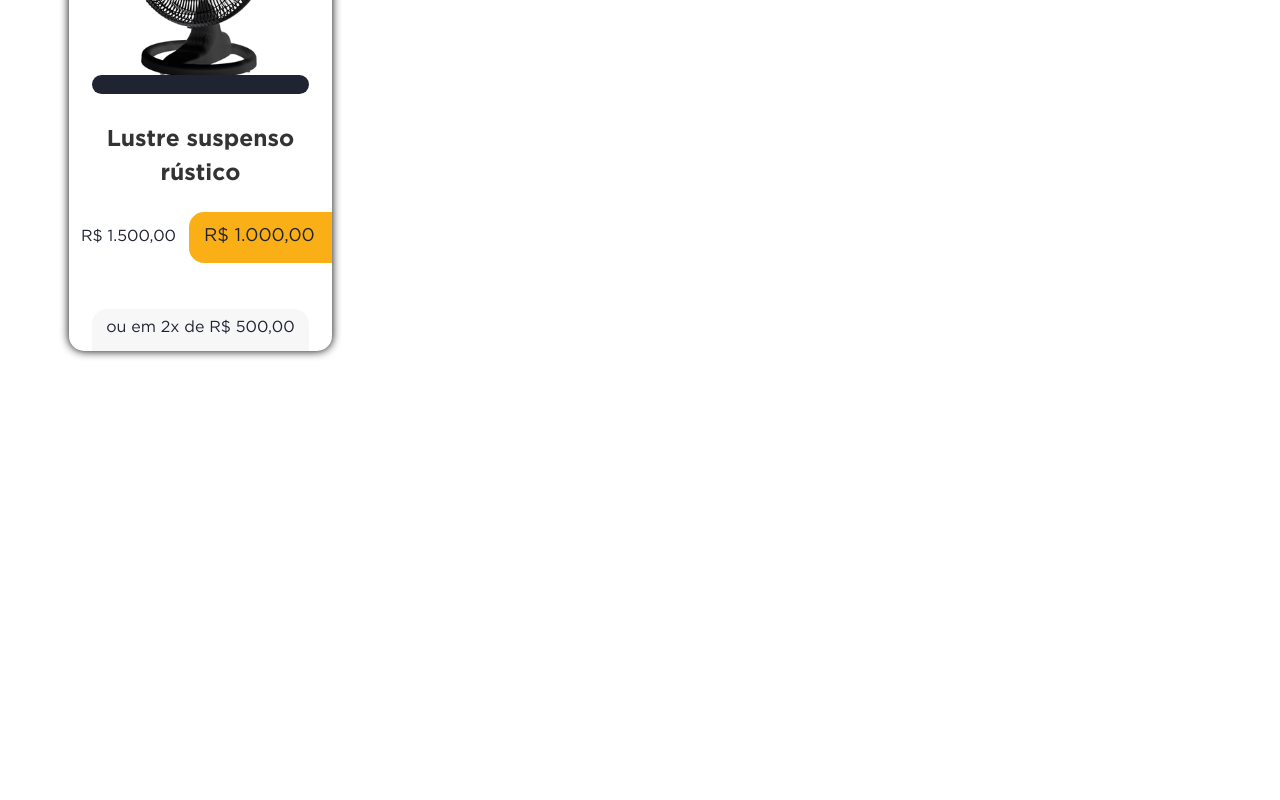
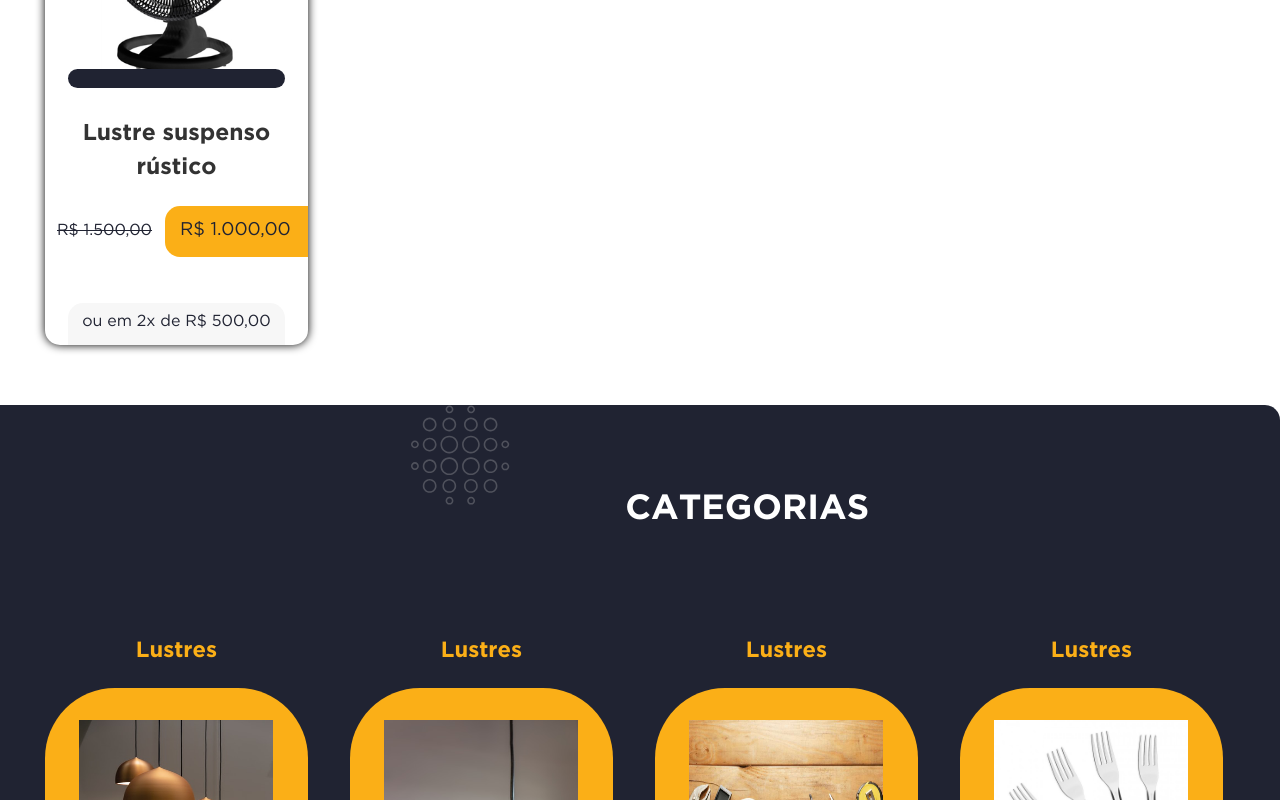
Before and after one commit to joaoSouza-js/Eletricas-J.Santos, a React (Vite) app: page / in a window 1280 px wide. Shown: the part 2000-2800 px from the top of the page. Before the commit the page ends 2497 px from the top, so only its background shows below. Built offline with nearby package versions, Linux system fonts and the light colour scheme; a web font is replaced by a local one.

Commit message:
feat(screen:home) create CategroyCard

```diff
--- /dev/null
+++ b/src/components/CategoryCard/index.tsx
@@ -0,0 +1,21 @@
+import { CategoryCardContainer } from "./styles";
+
+interface CategoryCardProps {
+    category: string,
+    imageUrl: string,
+}
+
+
+export function CategoryCard({category,imageUrl}: CategoryCardProps){
+   return (
+        <CategoryCardContainer>
+            <span>{category}</span>
+            <div>
+                <img src={imageUrl} alt={`ilustração para a catgoria de  productos: ${category}`} />
+
+            </div>
+
+        </CategoryCardContainer>
+
+    )
+}
--- /dev/null
+++ b/src/components/CategoryCard/styles.ts
@@ -0,0 +1,32 @@
+import { styled } from "@stitches/react";
+
+export const CategoryCardContainer = styled('div', {
+    display: 'flex',
+    alignItems: 'center',
+    width: '16.43rem',
+
+    flexDirection: 'column',
+    gap: '1.25rem',
+
+    '& > span': {
+        fontWeight: 'bold',
+        fontSize: '1.375rem',
+        color: '$yellow400',
+    },
+
+
+    '& > div': {
+        height: '16.125rem',
+        width: '16.4375rem',
+        display: 'flex',
+        alignItems: 'center',
+        justifyContent: 'center',
+        borderRadius: '4.38rem',
+        backgroundColor: '$yellow400',
+
+        '& img': {
+            width: '12.125rem',
+            height: '12.125rem',
+        }
+    }
+})
--- a/src/components/Header/styles.ts
+++ b/src/components/Header/styles.ts
@@ -30,6 +30,7 @@ export const HeaderContainer = styled('header',{
 
 export const HeaderNavigator = styled('nav', {
     display: 'flex',
+    flexWrap: 'wrap',
     flexGrow: 1,
     alignItems: 'center',
     paddingLeft: '158px',
--- a/src/components/ProductCard/styles.ts
+++ b/src/components/ProductCard/styles.ts
@@ -74,7 +74,7 @@ export const ProductPrices = styled('div', {
     paddingLeft: '0.75rem',
 
      '& > span' : {
-
+        textDecoration: 'line-through',
         fontSize: '1rem',
 
      },
--- a/src/pages/Home/index.tsx
+++ b/src/pages/Home/index.tsx
@@ -1,11 +1,12 @@
 import { Header } from "../../components/Header";
-import { EmphasisProducts, HomeContainer, Presentation, PresentationContent, PresentationFooter, PresentationNavigation, Products } from "./styles";
+import { Category, CategoryProducts, EmphasisProducts, HomeContainer, Presentation, PresentationContent, PresentationFooter, PresentationNavigation, Products } from "./styles";
 import { ArrowDown } from 'lucide-react';
 import WomenImage from '../../assets/women.png'
 import EmphasisLayerImage from '../../assets/emphasisLayer.jpg'
-import productImage01Image from '../../assets/productImage01.jpeg'
 import { ProductCard } from "../../components/ProductCard";
 import { ProductList } from "../../utils/productsList";
+import { CategoryCard } from "../../components/CategoryCard";
+import SnowImage from '../../assets/snow.svg'
 
 
 export function Home(){
@@ -60,6 +61,27 @@ export function Home(){
             </div>
         </EmphasisProducts>
 
+        <Category>
+            <div>
+                <img
+                    src={SnowImage}
+                />
+                <strong>
+                    CATEGORIAS
+                </strong>
+            </div>
+            <CategoryProducts>
+                {
+                     ProductList.map(product => (
+                        <CategoryCard
+                            category={product.category}
+                            imageUrl={product.imageUrl}
+                        />
+                     ) )
+                }
+            </CategoryProducts>
+        </Category>
+
 
 
      </HomeContainer>
--- a/src/pages/Home/styles.tsx
+++ b/src/pages/Home/styles.tsx
@@ -52,7 +52,6 @@ export const PresentationNavigation  = styled('div', {
 
     '& > a': {
         fontWeight: 700,
-        background: 'Red',
         display: 'flex',
         justifyContent: 'center',
         alignItems: 'center',
@@ -97,6 +96,7 @@ export const EmphasisProducts = styled('div', {
 
 
 
+
     '& > img': {
         position: 'relative',
         left: '-9.44rem',
@@ -105,9 +105,8 @@ export const EmphasisProducts = styled('div', {
     },
 
     '& > div': {
-        width: '74.375rem',
-        position: 'relative',
-        top: '-9.125rem',
+        width: '100%',
+        marginTop: '-9.5rem',
         '& >  strong': {
             color: '$white',
 
@@ -124,10 +123,50 @@ export const EmphasisProducts = styled('div', {
 
 export const Products = styled('section', {
     display: 'grid',
-    padding: '0 1.5rem',
-    width: '100%',
+    margin: '0 auto',
     marginTop: '1.56rem',
+    maxWidth: '74.375rem',
     gridTemplateColumns: 'repeat(auto-fill, minmax(16.43rem, 1fr))',
     gap: '1.88rem' ,
-    flexWrap: 'wrap',
 })
+
+
+export const Category = styled ('div', {
+    marginTop: '3.75rem',
+
+    '& > div:nth-of-type(1)': {
+        height: '28.5rem',
+        display: 'flex',
+        gap: '7.19rem',
+        borderTopRightRadius: '0.94rem',
+        justifyContent: 'center',
+        backgroundColor : '$blue800',
+
+        "& > img": {
+            width: '6.20038rem',
+            height: '6.25rem',
+        },
+
+        '& > strong': {
+            display: 'inline-block',
+            marginTop: '5.19rem',
+            color: '$white',
+
+           'font-size': '2.1875rem',
+           'font-weight': 700,
+           'lineHeight': 1.2,
+        }
+
+    },
+
+
+})
+export const CategoryProducts = styled ('div', {
+    position: 'relative',
+    top: '-14.1rem',
+    display: 'grid',
+    gap: '1.88rem' ,
+    maxWidth: '74.375rem',
+    margin: '0 auto',
+    gridTemplateColumns: 'repeat(auto-fill, minmax(16.43rem, 1fr))',
+})
--- a/src/utils/productsList.ts
+++ b/src/utils/productsList.ts
@@ -21,7 +21,7 @@ export const ProductList = [
         name:  'Lustre suspenso rústico',
         price: 1000,
         oldPrice: 1500,
-        maximumInstallment: 2,
+        maximumInstallment: 5,
     },
     {
         id: '03',
```
Also changed, not shown: src/assets/snow.svg (added).
